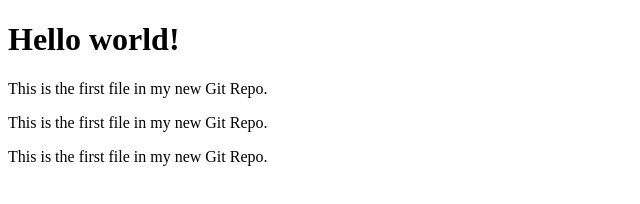
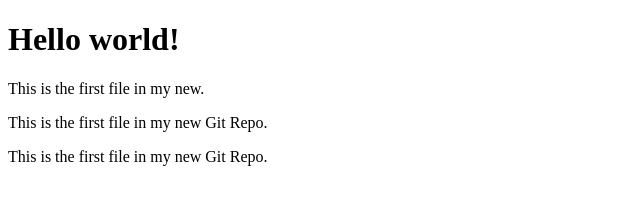
Before and after one commit to dineshkumar9459/test-pro, a plain HTML site: page df.html in a window 1280 px wide. Shown: the full height of the page, 0-640 px from the left. Drawn offline with Linux system fonts and the light colour scheme.

Commit message:
Update df.html

```diff
--- a/df.html
+++ b/df.html
@@ -6,7 +6,7 @@
 <body>
 
 <h1>Hello world!</h1>
-<p>This is the first file in my new Git Repo.</p>
+<p>This is the first file in my new.</p>
 <p>This is the first file in my new Git Repo.</p>
 <p>This is the first file in my new Git Repo.</p>
 
```
